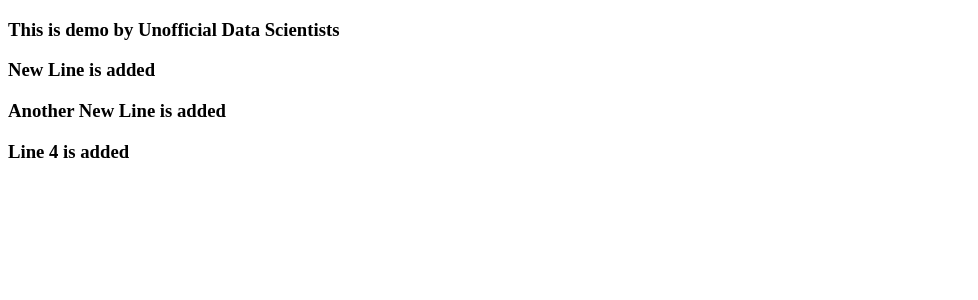
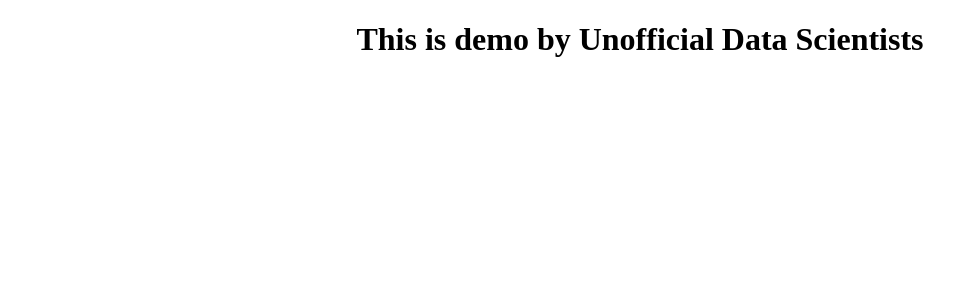
Before and after one commit to Unofficial-Data-Scientists/flaskapp-cicd-awsazure, a Flask app: page / in a window 1280 px wide. Shown: the top 300 px of the page, without its empty margins (0-978 px from the left). Run offline with Flask 2, Linux system fonts and the light colour scheme.

Commit message:
added css

```diff
--- a/application.py
+++ b/application.py
@@ -6,3 +6,6 @@ app = application
 @application.route('/')
 def hello_world():
     return render_template('home.html')
+
+if __name__ == '__main__':
+  app.run(debug=True)
--- /dev/null
+++ b/static/style.css
@@ -0,0 +1,17 @@
+h1 {
+  color: black ;
+  text-align: center;
+}
+h2 {
+  color: light yellow ;
+  text-align: center;
+}
+h2 {
+  color: light blue ;
+  text-align: center;
+}
+
+p {
+  font-family: verdana;
+  font-size: 20px;
+}
--- a/templates/home.html
+++ b/templates/home.html
@@ -3,12 +3,10 @@
 <head>
     <meta charset="UTF-8">
     <title>Unoffficial Data Scientists</title>
+	<link rel="stylesheet" href="{{ url_for('static', filename='style.css') }}">
 </head>
 <body>
-<h3>This is demo by Unofficial Data Scientists</h3>
-<h3>New Line is added</h3>
-<h3>Another New Line is added</h3>
-<h3>Line 4 is added</h3>
+<h1>This is demo by Unofficial Data Scientists</h3>
 </body>
 </body>
 </html>
```
